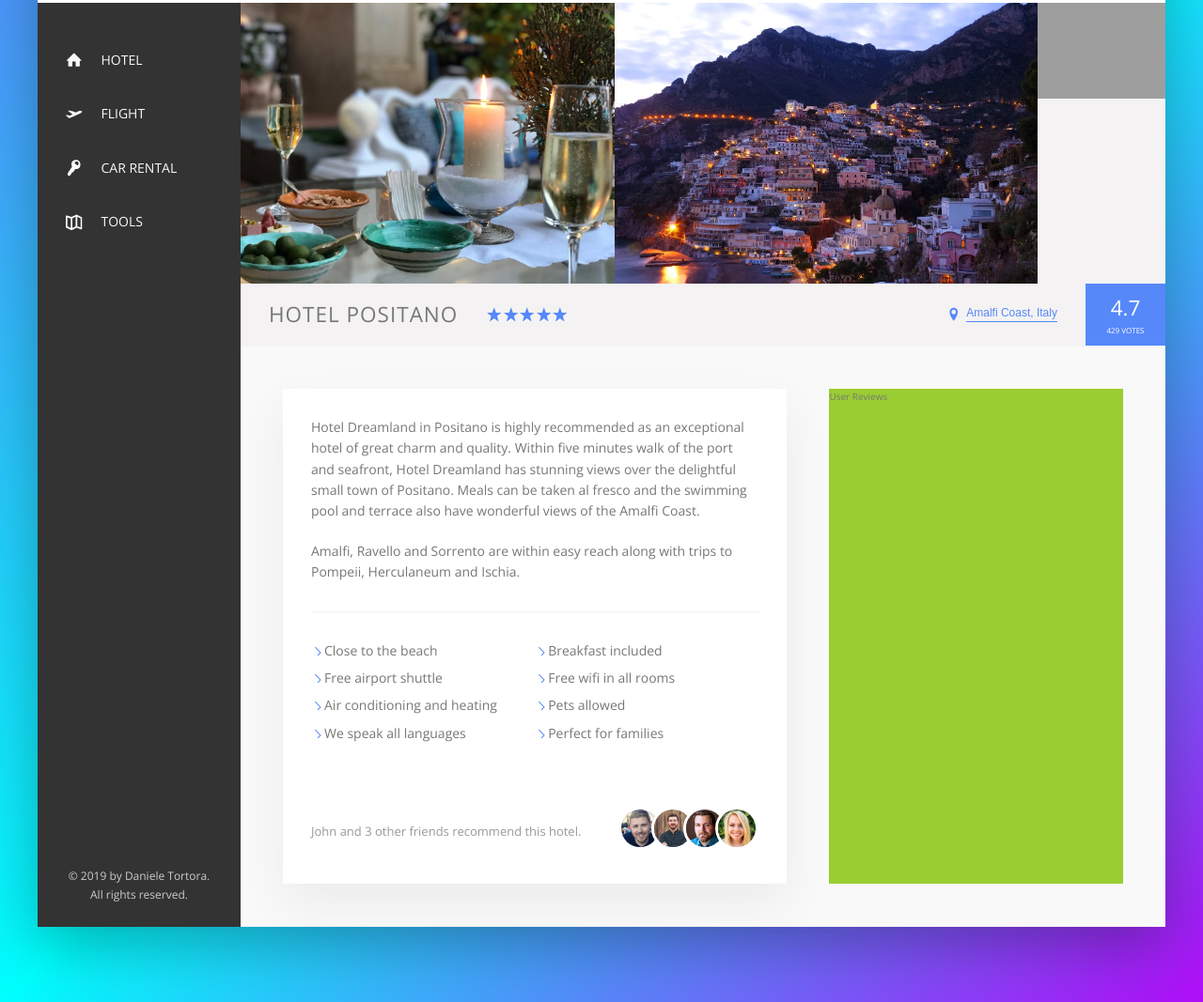
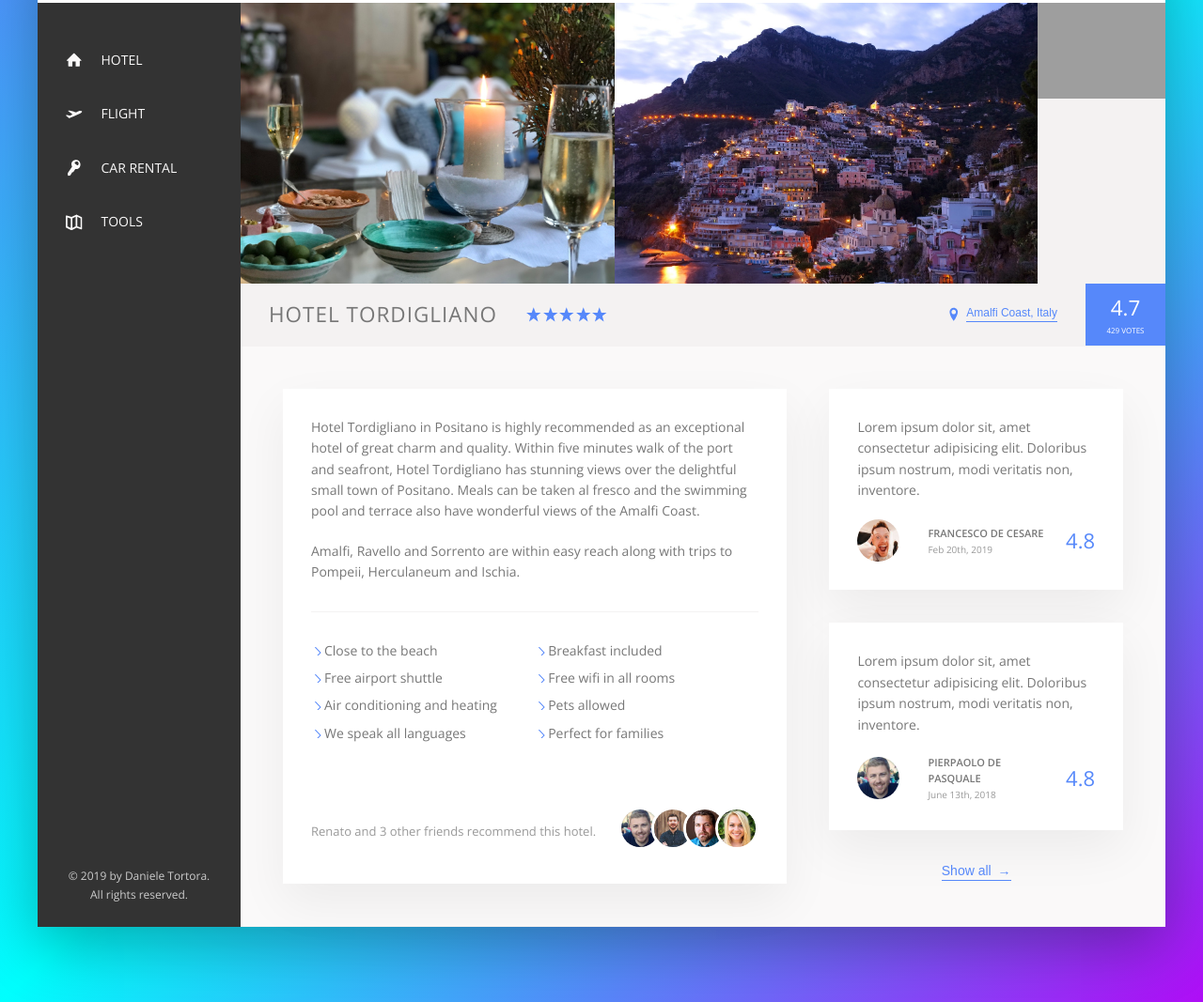
Before and after one commit to floroz/booking-app, a website: page index.html in a window 1280 px wide. Shown: the part 147-1214 px from the top of the page at 94% size. Drawn offline with nearby package versions, Linux system fonts and the light colour scheme; grey boxes are pictures that could not be loaded.

Commit message:
finish user review section

```diff
--- a/index.html
+++ b/index.html
@@ -1,22 +1,29 @@
 <!DOCTYPE html>
 <html lang="en">
   <head>
-        <meta charset="UTF-8">
-        <meta name="viewport" content="width=device-width, initial-scale=1.0">
+    <meta charset="UTF-8" />
+    <meta name="viewport" content="width=device-width, initial-scale=1.0" />
 
-        <link href="https://fonts.googleapis.com/css?family=Open+Sans:300,400,600" rel="stylesheet">
-        <link rel="stylesheet" href="css/style.css">
-        <link rel="shortcut icon" type="image/png" href="img/favicon.png">
+    <link
+      href="https://fonts.googleapis.com/css?family=Open+Sans:300,400,600"
+      rel="stylesheet"
+    />
+    <link rel="stylesheet" href="css/style.css" />
+    <link rel="shortcut icon" type="image/png" href="img/favicon.png" />
 
     <title>Dreamland &mdash; Your all-in-one booking app</title>
   </head>
   <body>
     <div class="container">
       <header class="header">
-                <img src="img/logo.png" alt="trillo logo" class="logo">
+        <img src="img/logo.png" alt="trillo logo" class="logo" />
 
         <form action="#" class="search">
-                    <input type="text" class="search__input" placeholder="Search hotels">
+          <input
+            type="text"
+            class="search__input"
+            placeholder="Search hotels"
+          />
           <button class="search__button">
             <svg class="search__icon">
               <use xlink:href="img/sprite.svg#icon-magnifying-glass"></use>
@@ -38,7 +45,7 @@
             <span class="user-nav__notification">13</span>
           </div>
           <div class="user-nav__user">
-                        <img src="img/User.jpg" alt="user 1" class="user-nav__user-photo">
+            <img src="img/User.jpg" alt="user 1" class="user-nav__user-photo" />
             <span class="user-nav__user-name">Daniele</span>
           </div>
         </nav>
@@ -58,7 +65,9 @@
             <li class="side-nav__item">
               <a href="" class="side-nav__link">
                 <svg class="side-nav__icon">
-                                    <use xlink:href="/img/sprite.svg#icon-aircraft-take-off"></use>
+                  <use
+                    xlink:href="/img/sprite.svg#icon-aircraft-take-off"
+                  ></use>
                 </svg>
                 <span>Flight</span>
               </a>
@@ -89,19 +98,31 @@
         <main class="hotel-view">
           <div class="gallery">
             <figure class="gallery__item">
-                            <img src="/img/positano1.jpg" alt="photo of hotel 1" class="gallery__photo">
+              <img
+                src="/img/positano1.jpg"
+                alt="photo of hotel 1"
+                class="gallery__photo"
+              />
             </figure>
             <figure class="gallery__item">
-                            <img src="/img/positano2.jpg" alt="photo of hotel 2" class="gallery__photo">
+              <img
+                src="/img/positano2.jpg"
+                alt="photo of hotel 2"
+                class="gallery__photo"
+              />
             </figure>
             <figure class="gallery__item">
-                            <img src="/img/positano3.jpg" alt="photo of hotel 3" class="gallery__photo">
+              <img
+                src="/img/positano3.jpg"
+                alt="photo of hotel 3"
+                class="gallery__photo"
+              />
             </figure>
           </div>
 
           <div class="overview">
             <h1 class="overview__heading">
-                            Hotel Positano
+              Hotel Tordigliano
             </h1>
 
             <div class="overview__stars">
@@ -127,7 +148,6 @@
                 <use xlink:href="/img/sprite.svg#icon-location-pin"></use>
               </svg>
               <button class="btn-inline">Amalfi Coast, Italy</button>
-
             </div>
 
             <div class="overview__rating">
@@ -139,11 +159,17 @@
           <div class="detail">
             <div class="description">
               <p class="paragraph">
-                                Hotel Dreamland in Positano is highly recommended as an exceptional hotel of great charm and quality. Within five minutes walk of the port and seafront, Hotel Dreamland has stunning views over the delightful small town of Positano. Meals can be taken al fresco and the swimming pool and terrace also have wonderful views of the Amalfi Coast.
+                Hotel Tordigliano in Positano is highly recommended as an
+                exceptional hotel of great charm and quality. Within five
+                minutes walk of the port and seafront, Hotel Tordigliano has
+                stunning views over the delightful small town of Positano. Meals
+                can be taken al fresco and the swimming pool and terrace also
+                have wonderful views of the Amalfi Coast.
               </p>
 
               <p class="paragraph">
-                                Amalfi, Ravello and Sorrento are within easy reach along with trips to Pompeii, Herculaneum and Ischia.
+                Amalfi, Ravello and Sorrento are within easy reach along with
+                trips to Pompeii, Herculaneum and Ischia.
               </p>
 
               <ul class="list">
@@ -159,19 +185,73 @@
 
               <div class="recommend">
                 <p class="recommend__count">
-                                    John and 3 other friends recommend this hotel.
+                  Renato and 3 other friends recommend this hotel.
                 </p>
                 <div class="recommend__friends">
-                                    <img src="img/user-3.jpg" alt="Friend 1" class="recommend__photo">
-                                    <img src="img/user-4.jpg" alt="Friend 1" class="recommend__photo">
-                                    <img src="img/user-5.jpg" alt="Friend 1" class="recommend__photo">
-                                    <img src="img/user-6.jpg" alt="Friend 1" class="recommend__photo">
+                  <img
+                    src="img/user-3.jpg"
+                    alt="Friend 1"
+                    class="recommend__photo"
+                  />
+                  <img
+                    src="img/user-4.jpg"
+                    alt="Friend 1"
+                    class="recommend__photo"
+                  />
+                  <img
+                    src="img/user-5.jpg"
+                    alt="Friend 1"
+                    class="recommend__photo"
+                  />
+                  <img
+                    src="img/user-6.jpg"
+                    alt="Friend 1"
+                    class="recommend__photo"
+                  />
                 </div>
               </div>
             </div>
 
             <div class="user-reviews">
-                            User Reviews
+              <figure class="review">
+                <blockquote class="review__text">
+                  Lorem ipsum dolor sit, amet consectetur adipisicing elit.
+                  Doloribus ipsum nostrum, modi veritatis non, inventore.
+                  <figcaption class="review__user">
+                    <img
+                      src="img/user-1.jpg"
+                      alt="user 1"
+                      class="review__photo"
+                    />
+                    <div class="review__user-box">
+                      <p class="review__user-name">Francesco De Cesare</p>
+                      <p class="review__user-date">Feb 20th, 2019</p>
+                    </div>
+                    <div class="review__rating">4.8</div>
+                  </figcaption>
+                </blockquote>
+              </figure>
+
+              <figure class="review">
+                <blockquote class="review__text">
+                  Lorem ipsum dolor sit, amet consectetur adipisicing elit.
+                  Doloribus ipsum nostrum, modi veritatis non, inventore.
+                  <figcaption class="review__user">
+                    <img
+                      src="img/user-3.jpg"
+                      alt="user 1"
+                      class="review__photo"
+                    />
+                    <div class="review__user-box">
+                      <p class="review__user-name">Pierpaolo De Pasquale</p>
+                      <p class="review__user-date">June 13th, 2018</p>
+                    </div>
+                    <div class="review__rating">4.8</div>
+                  </figcaption>
+                </blockquote>
+              </figure>
+
+              <button class="btn-inline">Show all <span>&rarr;</span></button>
             </div>
           </div>
         </main>
--- a/sass/_components.scss
+++ b/sass/_components.scss
@@ -317,8 +317,17 @@
     cursor: pointer;
     transition: all .2s;
 
+    & span {
+        margin-left: 3px;
+        transition: margin-left .2s;
+    }
+
     &:hover {
-        color: var(--color-grey-dark-1)
+        color: var(--color-grey-dark-1);
+
+        span {
+            margin-left: 8px;
+        }
     }
 
     &:focus {
@@ -420,3 +429,52 @@
 
     }
 }
+
+/////////////////////////////////////////////
+// REVIEWS
+
+.review {
+    &__text {
+        background-color: #fff;
+        box-shadow: var(--shadow-light);
+        padding: 3rem;
+        margin-bottom: 3.5rem;
+
+    }
+
+    &__user {
+        display: flex;
+        align-items: center;
+
+        padding-top: 2rem;
+    }
+
+    &__photo {
+        height: 4.5rem;
+        width: 4.5rem;
+        border-radius: 50%;
+        margin-right: 1.5rem;
+    }
+
+    &__user-box {
+        margin-right: auto;
+        padding: 0 1.5rem;
+    }
+
+    &__user-name {
+        text-transform: uppercase;
+        font-weight: 600;
+        font-size: 1.1rem;
+    }
+
+    &__user-date {
+        font-size: 1rem;
+        color: var(--color-grey-dark-3)
+    }
+
+    &__rating {
+        font-size: 2.2rem;
+        color: var(--color-primary);
+    }
+
+}
--- a/sass/_layout.scss
+++ b/sass/_layout.scss
@@ -45,13 +45,16 @@
 
 .detail {
     display: flex;
+
     padding: 4.5rem;
+
     background-color: var(--color-grey-light-1);
     border-bottom: var(--line);
+
+    font-size: 1.4rem;
 }
 
 .description {
-    font-size: 1.4rem;
     background-color: #fff;
     box-shadow: var(--shadow-light);
 
@@ -61,6 +64,10 @@
 }
 
 .user-reviews {
-    background-color: yellowgreen;
     flex: 1;
+
+    display: flex;
+    flex-direction: column;
+
+    align-items: center;
 }
```
Also changed, not shown: css/style.css. Lines whose indentation alone changed are shown as unchanged.
